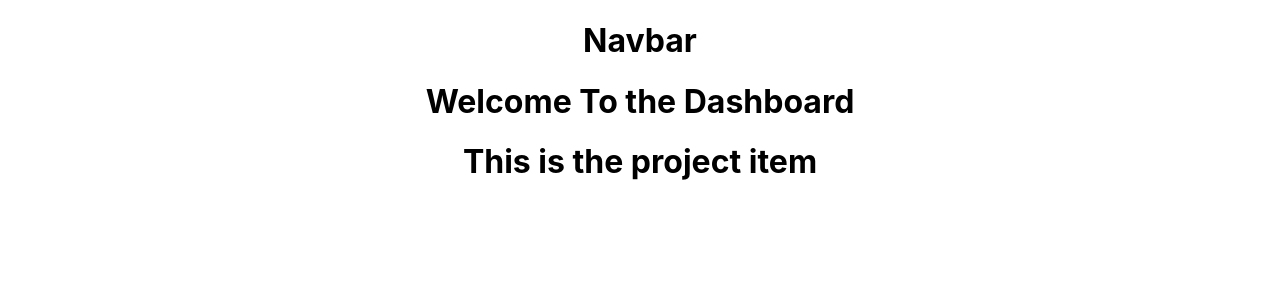
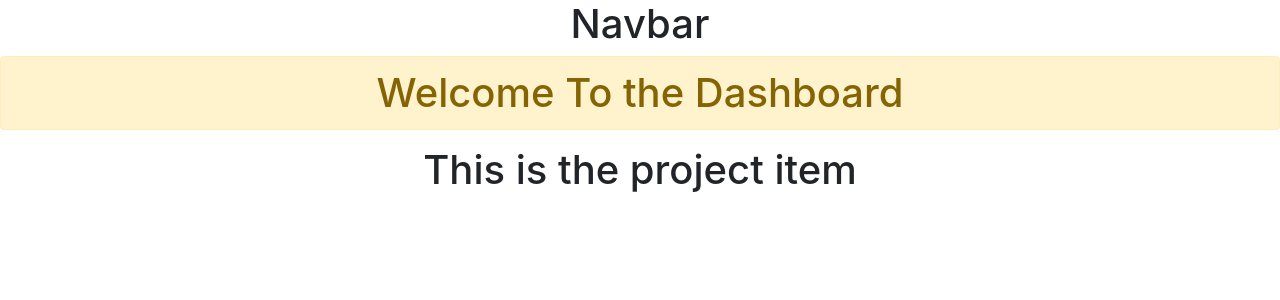
Before and after one commit to karlkras/AgileIntPPMTool, a React (Create React App) app in the folder ppmtool-react-client/: page / in a window 1280 px wide. Shown: the top 300 px of the page. Built offline with nearby package versions, Linux system fonts and the light colour scheme.

Commit message:
completed branch14

```diff
--- a/ppmtool-react-client/package.json
+++ b/ppmtool-react-client/package.json
@@ -3,6 +3,7 @@
   "version": "0.1.0",
   "private": true,
   "dependencies": {
+    "bootstrap": "^4.3.1",
     "react": "^16.8.6",
     "react-dom": "^16.8.6",
     "react-scripts": "2.1.8"
--- a/ppmtool-react-client/src/components/Dashboard.js
+++ b/ppmtool-react-client/src/components/Dashboard.js
@@ -1,6 +1,7 @@
 import React, { Component, Fragment } from 'react'
 import PropTypes from 'prop-types'
 import ProjectItem from './Project/ProjectItem';
+import "bootstrap/dist/css/bootstrap.min.css";
 
 class Dashboard extends Component {
   static propTypes = {
@@ -10,7 +11,7 @@
   render() {
     return (
       <Fragment>
-        <h1>Welcome To the Dashboard</h1>
+        <h1 className="alert alert-warning">Welcome To the Dashboard</h1>
         <ProjectItem />
       </Fragment>
     )
```
Also changed, not shown: 1 other file (tests, documents, lock files or other folders).
